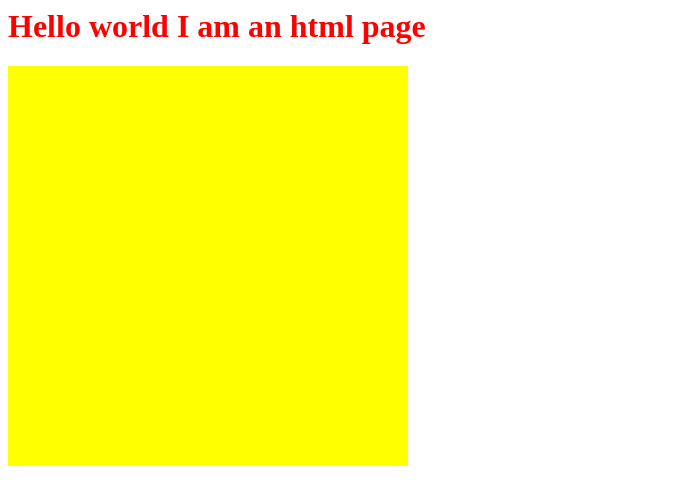
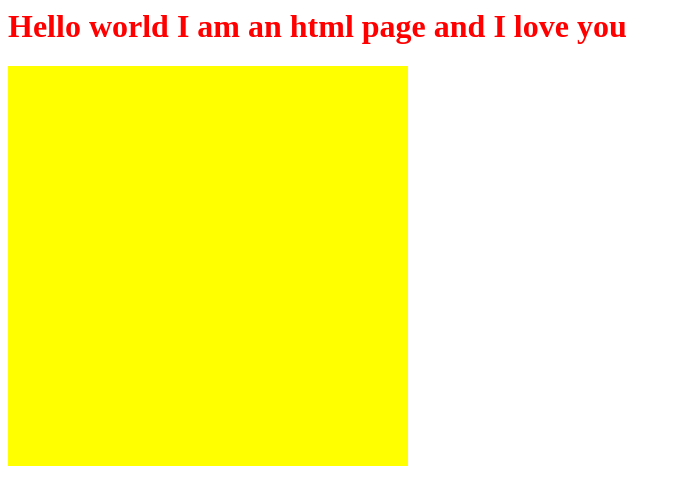
Before and after one commit to lakshay35/practice-with-ryan, a plain HTML site: page index.html in a window 1280 px wide. Shown: the whole page, without its empty margins (0-681 px from the left). Drawn offline with Linux system fonts and the light colour scheme.

Commit message:
added change

```diff
--- a/index.html
+++ b/index.html
@@ -13,7 +13,7 @@
     </style>
   </head>
   <body>
-    <h1 class="heading">Hello world I am an html page</h1>
+    <h1 class="heading">Hello world I am an html page and I love you</h1>
     <div class="box"></div>
   </body>
 </html>
```
